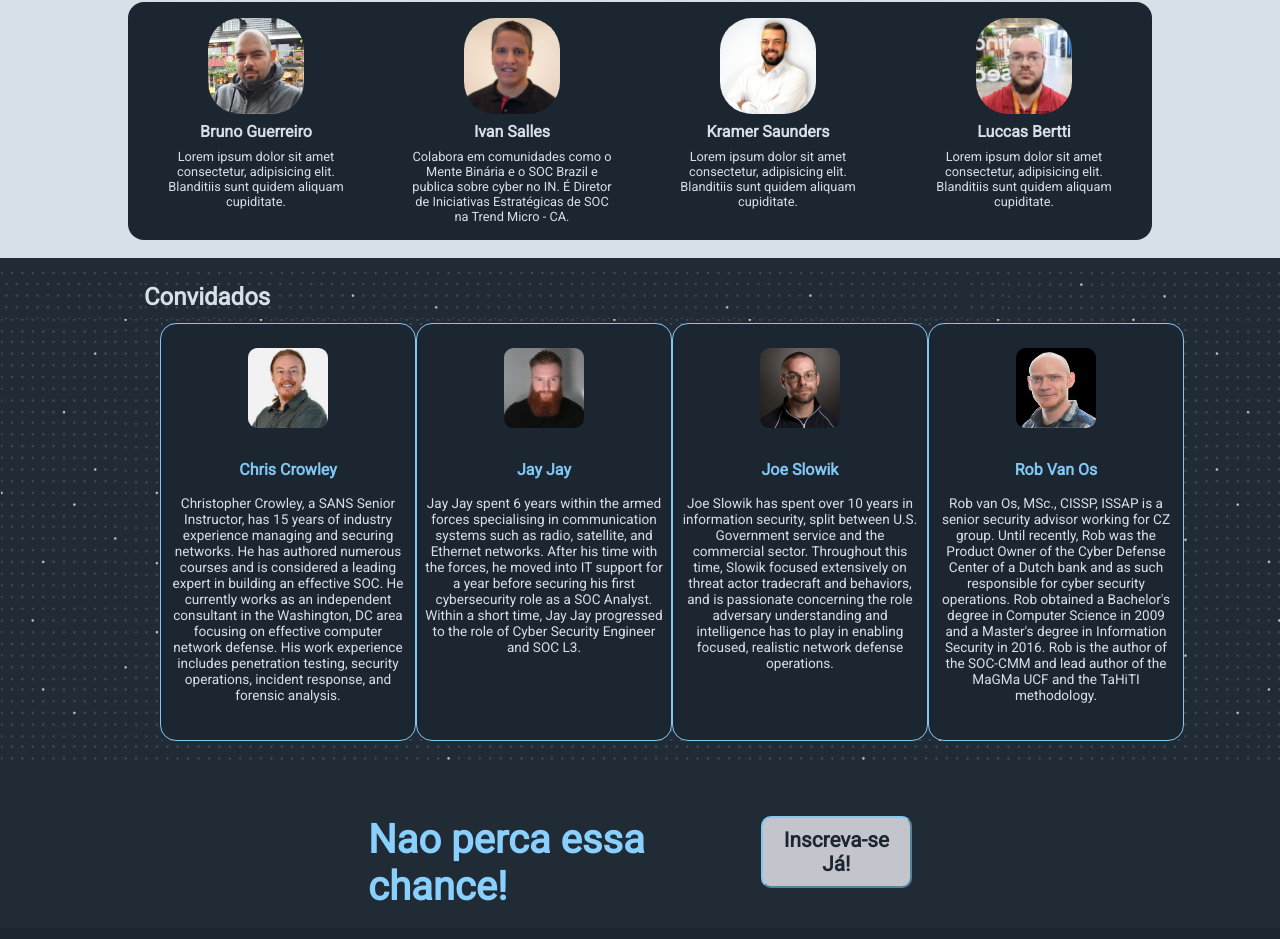
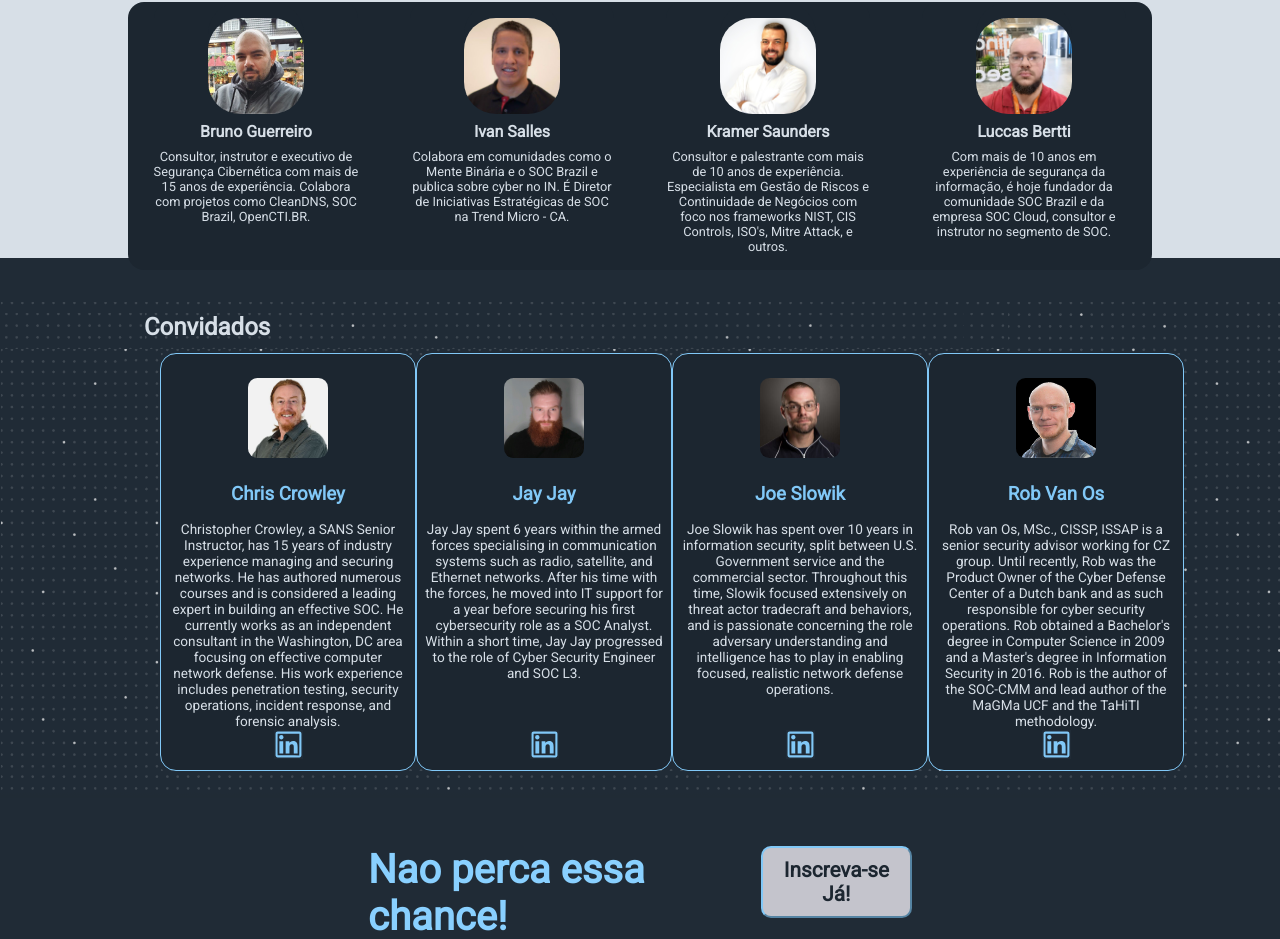
Before and after one commit to Tathy-Max/socBrazilProject, a React (Create React App) app: page / in a window 1280 px wide. Shown: the part 1642-2581 px from the top of the page. Built offline with nearby package versions, Linux system fonts and the light colour scheme.

Commit message:
linkedin speakers and about mediators

```diff
--- a/package.json
+++ b/package.json
@@ -3,6 +3,7 @@
   "version": "0.1.0",
   "private": true,
   "dependencies": {
+    "@ant-design/icons": "^4.7.0",
     "@testing-library/jest-dom": "^5.16.5",
     "@testing-library/react": "^13.4.0",
     "@testing-library/user-event": "^13.5.0",
--- a/src/components/BioS/index.js
+++ b/src/components/BioS/index.js
@@ -1,5 +1,6 @@
 import style from '../BioS/styles.module.css';
 import { useState } from 'react';
+import { LinkedinOutlined } from '@ant-design/icons';
 
 export function BioS({ speakers }) {
 	const [bio] = useState(speakers);
@@ -19,8 +20,15 @@ export function BioS({ speakers }) {
 								<>
 									<div className={style.bioSDiv}>
 										<img src={`${speakersF.imageS}`} alt="speakers logo" />
-										<h4>{speakersF.name}</h4>
+										<h3>{speakersF.name}</h3>
 										<p>{speakersF.aboutS}</p>
+										<a
+											href={speakersF.linkedinS}
+											target="_blank"
+											rel="noreferrer"
+										>
+											<LinkedinOutlined style={{ fontSize: 29 }} />
+										</a>
 									</div>
 								</>
 							);
--- a/src/components/BioS/styles.module.css
+++ b/src/components/BioS/styles.module.css
@@ -31,6 +31,10 @@
 	margin: -1.5rem auto 0 10rem;
 	background-image: url('../../assets/backStar.png');
 }
+.cardsSDiv img,
+a {
+	height: 1rem;
+}
 .bioSDiv {
 	display: flex;
 	flex-direction: column;
@@ -38,7 +42,7 @@
 	align-items: center;
 	text-align: center;
 	padding: 0.5rem;
-	width: 15rem;
+	width: 16rem;
 	height: 25rem;
 	background-color: #1c2630;
 	border-radius: 1rem;
@@ -52,7 +56,7 @@
 	height: 5rem;
 	border-radius: 0.6rem;
 	margin-top: 1rem;
-	margin-bottom: 2rem;
+	margin-bottom: 1.6rem;
 }
 .bioSDiv p {
 	color: #d7dfe7;
@@ -60,8 +64,13 @@
 	height: 20rem;
 	background-color: #1c2630;
 }
-.bioSDiv h4 {
+.bioSDiv h3 {
 	color: #81c8f7;
 	margin-bottom: 1rem;
 	background-color: #1c2630;
 }
+.bioSDiv a {
+	color: #81c8f7;
+	margin-bottom: 1rem;
+	background-color: #1c2630;
+}
--- a/src/components/CardM/styles.module.css
+++ b/src/components/CardM/styles.module.css
@@ -13,7 +13,6 @@
 	border-radius: 1rem;
 	margin-top: 10.2rem;
 	margin-bottom: 10rem;
-
 	border: 1px solid;
 	border-color: #81c8f7;
 }
--- a/src/components/Mediators/index.js
+++ b/src/components/Mediators/index.js
@@ -21,8 +21,9 @@ export function Mediators() {
 					</a>
 					<h4>Bruno Guerreiro</h4>
 					<p>
-						Lorem ipsum dolor sit amet consectetur, adipisicing elit. Blanditiis
-						sunt quidem aliquam cupiditate.
+						Consultor, instrutor e executivo de Segurança Cibernética com mais
+						de 15 anos de experiência. Colabora com projetos como CleanDNS, SOC
+						Brazil, OpenCTI.BR.
 					</p>
 				</div>
 				<div className="moderInfoDiv">
@@ -50,8 +51,9 @@ export function Mediators() {
 					</a>
 					<h4>Kramer Saunders</h4>
 					<p>
-						Lorem ipsum dolor sit amet consectetur, adipisicing elit. Blanditiis
-						sunt quidem aliquam cupiditate.
+						Consultor e palestrante com mais de 10 anos de experiência.
+						Especialista em Gestão de Riscos e Continuidade de Negócios com foco
+						nos frameworks NIST, CIS Controls, ISO's, Mitre Attack, e outros.
 					</p>
 				</div>
 				<div className="moderInfoDiv">
@@ -64,8 +66,9 @@ export function Mediators() {
 					</a>
 					<h4>Luccas Bertti</h4>
 					<p>
-						Lorem ipsum dolor sit amet consectetur, adipisicing elit. Blanditiis
-						sunt quidem aliquam cupiditate.
+						Com mais de 10 anos em experiência de segurança da informação, é
+						hoje fundador da comunidade SOC Brazil e da empresa SOC Cloud,
+						consultor e instrutor no segmento de SOC.
 					</p>
 				</div>
 			</div>
--- a/src/speakers.json
+++ b/src/speakers.json
@@ -4,6 +4,7 @@
 		"imageS": "./assets/guest11.jpeg",
 		"name": "Chris Crowley",
 		"aboutS": "Christopher Crowley, a SANS Senior Instructor, has 15 years of industry experience managing and securing networks. He has authored numerous courses and is considered a leading expert in building an effective SOC. He currently works as an independent consultant in the Washington, DC area focusing on effective computer network defense. His work experience includes penetration testing, security operations, incident response, and forensic analysis.",
+		"linkedinS": "https://www.linkedin.com/in/christopher-crowley-1200339/",
 		"topicS": "What's SOC and What to expect? Scope Clarification",
 		"imageC": "./assets/logoMB.png",
 		"link": "https://www.mentebinaria.com.br/",
@@ -14,6 +15,7 @@
 		"imageS": "./assets/guest22.jpeg",
 		"name": "Jay Jay",
 		"aboutS": "Jay Jay spent 6 years within the armed forces specialising in communication systems such as radio, satellite, and Ethernet networks. After his time with the forces, he moved into IT support for a year before securing his first cybersecurity role as a SOC Analyst. Within a short time, Jay Jay progressed to the role of Cyber Security Engineer and SOC L3.",
+		"linkedinS": "https://www.linkedin.com/in/biggingerhoneypot/",
 		"topicS": "Process and Team Building",
 		"imageC": "./assets/logoGirls.png",
 		"link": "",
@@ -24,6 +26,7 @@
 		"imageS": "./assets/guest44.jpeg",
 		"name": "Joe Slowik",
 		"aboutS": "Joe Slowik has spent over 10 years in information security, split between U.S. Government service and the commercial sector. Throughout this time, Slowik focused extensively on threat actor tradecraft and behaviors, and is passionate concerning the role adversary understanding and intelligence has to play in enabling focused, realistic network defense operations.",
+		"linkedinS": "https://www.linkedin.com/in/joe-slowik/",
 		"topicS": "Threat Detection and Use Case Management",
 		"imageC": "./assets/logoWomcy.png",
 		"link": "https://womcy.org/",
@@ -34,6 +37,7 @@
 		"imageS": "./assets/guest33.jpeg",
 		"name": "Rob Van Os",
 		"aboutS": "Rob van Os, MSc., CISSP, ISSAP is a senior security advisor working for CZ group. Until recently, Rob was the Product Owner of the Cyber Defense Center of a Dutch bank and as such responsible for cyber security operations. Rob obtained a Bachelor's degree in Computer Science in 2009 and a Master's degree in Information Security in 2016. Rob is the author of the SOC-CMM and lead author of the MaGMa UCF and the TaHiTI methodology.",
+		"linkedinS": "https://www.linkedin.com/in/socadvisor/",
 		"topicS": "Frustration and Maturity Management",
 		"imageC": "./assets/logoMB.png",
 		"link": "https://www.mentebinaria.com.br/",
@@ -44,6 +48,7 @@
 		"imageS": "./assets/logoSocNav.png",
 		"name": "Chris C, Jay J, Joe S",
 		"aboutS": "nao",
+		"linkedinS": "https://www.linkedin.com/company/socbrazil/",
 		"topicS": "SOC WorldWide - Do's and Don'ts on SOC Management",
 		"imageC": "./assets/happyHour.png",
 		"link": "",
```
Also changed, not shown: 1 other file (tests, documents, lock files or other folders).
